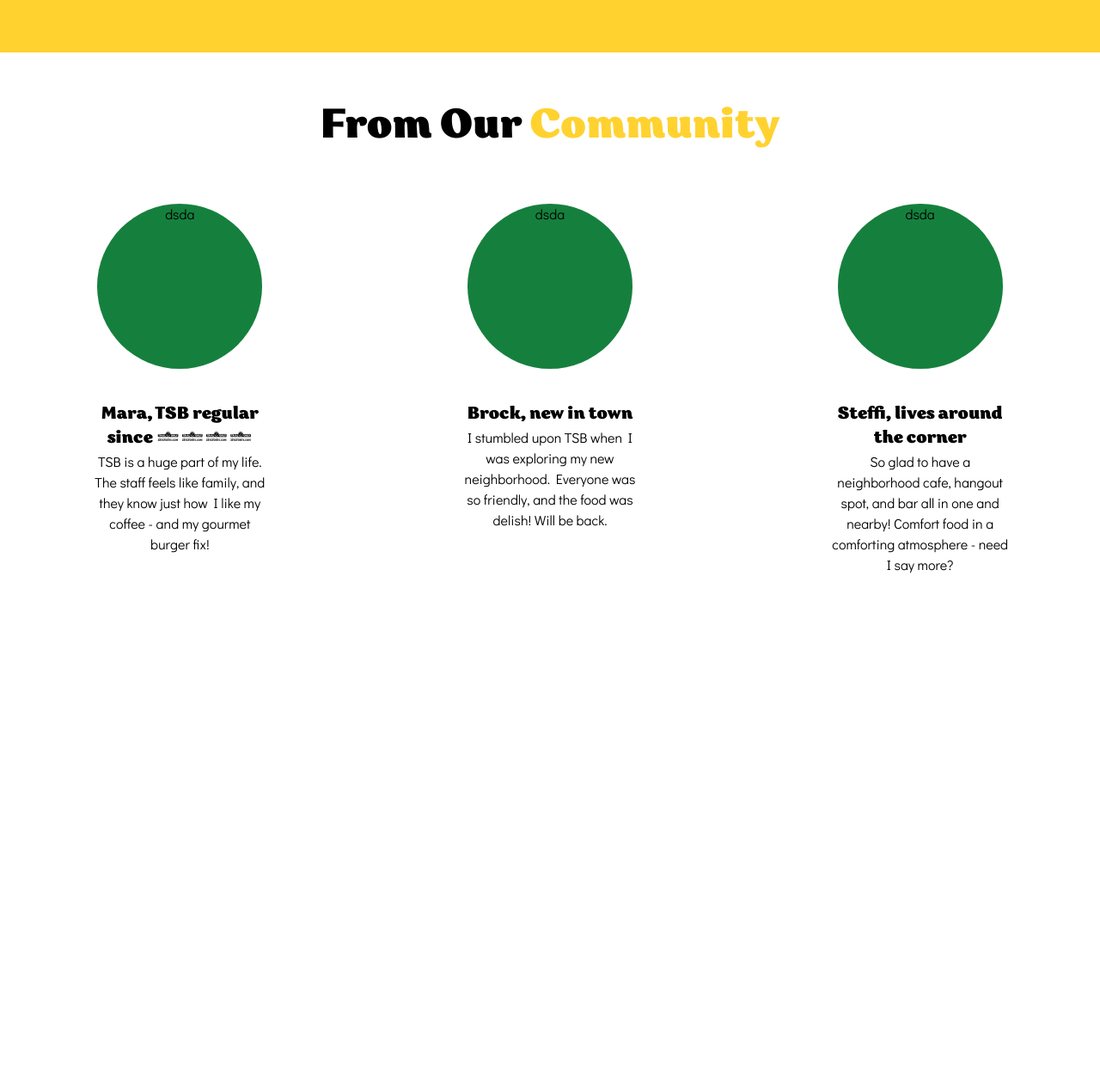
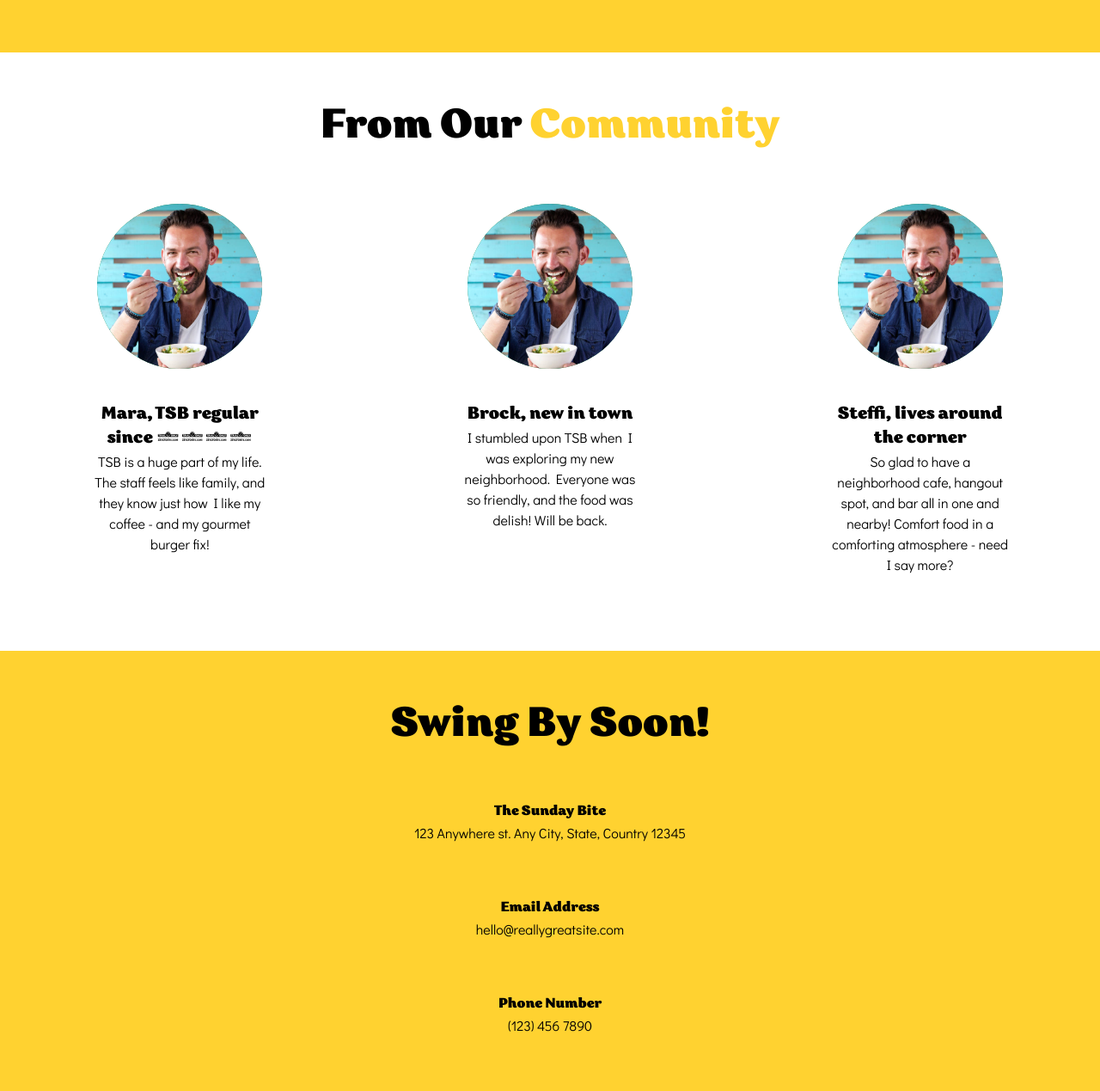
Before and after one commit to sajjad1112ali/psds-conversion, a website: page build/bakery.html in a window 1280 px wide. Shown: the part 2461-3730 px from the top of the page at 86% size. Before the commit the page ends 3218 px from the top, so only its background shows below. Drawn offline with Linux system fonts and the light colour scheme.

Commit message:
Bakery design

```diff
--- a/build/bakery.html
+++ b/build/bakery.html
@@ -161,9 +161,9 @@
 
             <div class="grid grid-cols-1 xl:grid-cols-3 gap-3">
                 <div class="py-6">
-                    <div class="flex justify-center">
-                        <div class="bg-green-700 h-48 w-48 rounded-full text-center">
-                            dsda
+                    <div class="flex justify-center items-center">
+                        <div class="bg-green-700 h-48 w-48 rounded-full overflow-hidden">
+                            <img src="/build/images/bakery/8.jpg" class="object-contain" alt="">
                         </div>
                     </div>
                     <div class="w-1/2 mx-auto mt-10">
@@ -174,8 +174,8 @@
                 </div>
                 <div class="py-6">
                     <div class="flex justify-center">
-                        <div class="bg-green-700 h-48 w-48 rounded-full text-center">
-                            dsda
+                        <div class="bg-green-700 h-48 w-48 rounded-full overflow-hidden">
+                            <img src="/build/images/bakery/9.jpg" class="object-contain" alt="">
                         </div>
                     </div>
                     <div class="w-1/2 mx-auto mt-10">
@@ -186,8 +186,9 @@
                 </div>
                 <div class="py-6">
                     <div class="flex justify-center">
-                        <div class="bg-green-700 h-48 w-48 rounded-full text-center">
-                            dsda
+                        <div class="bg-green-700 h-48 w-48 rounded-full overflow-hidden">
+                            <img src="/build/images/bakery/10.jpg" class="object-contain" alt="">
+
                         </div>
                     </div>
                     <div class="w-1/2 mx-auto mt-10">
@@ -199,6 +200,26 @@
             </div>
         </div>
     </section>
+    <section class="py-16 bg-[#FFD230]">
+        <div class="font-garbata-trial text-5xl text-center">Swing By Soon!</div>
+        <div class="text-center">
+            <div class="pt-16">
+                <div class="font-garbata-trial">The Sunday Bite</div>
+                <p class="">123 Anywhere st. Any City, State, Country 12345</p>
+
+            </div>
+            <div class="pt-16">
+                <div class="font-garbata-trial">Email Address</div>
+                <p class="">hello@reallygreatsite.com</p>
+
+            </div>
+            <div class="pt-16">
+                <div class="font-garbata-trial">Phone Number</div>
+                <p class="">(123) 456 7890</p>
+
+            </div>
+        </div>
+    </section>
 </body>
 
 </html>
```
Also changed, not shown: build/css/style.css, build/images/bakery/10.jpg (added), build/images/bakery/8.jpg (added), build/images/bakery/9.jpg (added).
